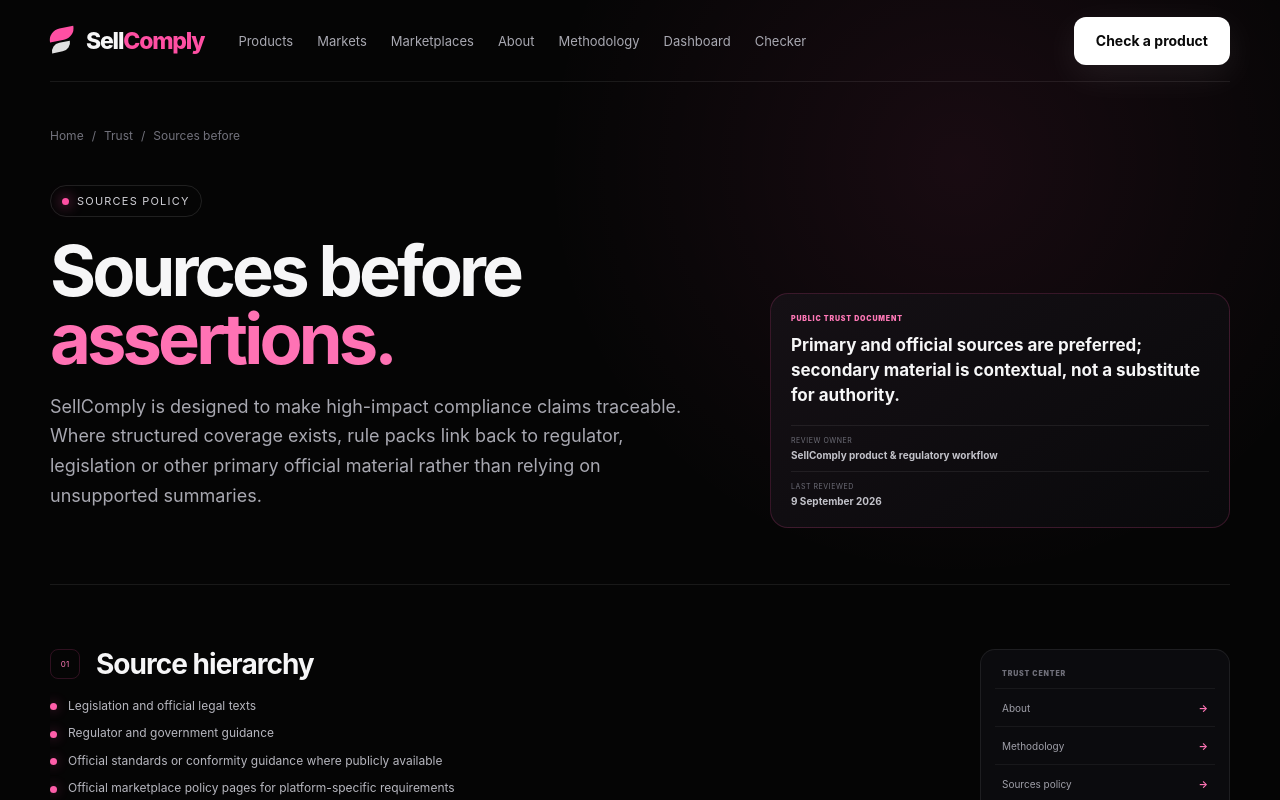
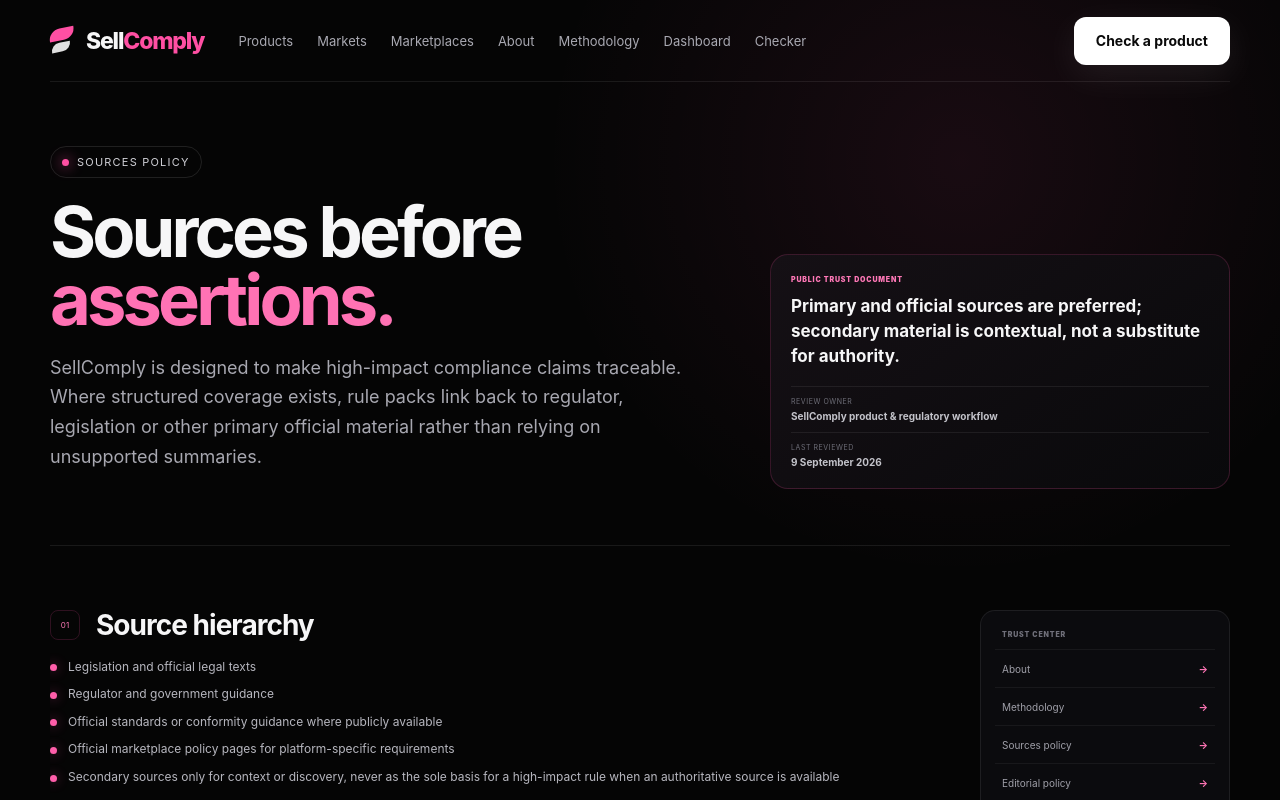
Before and after one commit to SviatF/sell-comply, a Next.js app: page /sources-policy in a window 1280 px wide. Shown: the top 800 px of the page. Built offline with nearby package versions, Linux system fonts and the light colour scheme.

Commit message:
seo: centralize trust breadcrumbs

```diff
--- a/app/components/TrustPolicyPage.tsx
+++ b/app/components/TrustPolicyPage.tsx
@@ -1,6 +1,8 @@
 import Link from "next/link";
 import type { ReactNode } from "react";
 import { SeoFooter, SeoHeader } from "@/app/components/SeoChrome";
+import SeoBreadcrumbs from "@/app/components/SeoBreadcrumbs";
+import { getCoreBreadcrumbs } from "@/lib/seo-breadcrumbs";
 
 export type TrustSection = {
   title: string;
@@ -10,6 +12,7 @@ export type TrustSection = {
 };
 
 type Props = {
+  path: string;
   eyebrow: string;
   title: string;
   accent?: string;
@@ -33,6 +36,7 @@ const trustLinks = [
 ] as const;
 
 export default function TrustPolicyPage({
+  path,
   eyebrow,
   title,
   accent,
@@ -46,9 +50,7 @@ export default function TrustPolicyPage({
     <div className="seo-page trust-page">
       <SeoHeader />
       <main className="seo-main trust-policy-main">
-        <div className="breadcrumbs">
-          <Link href="/">Home</Link><span>/</span><Link href="/about">Trust</Link><span>/</span><span>{title}</span>
-        </div>
+        <SeoBreadcrumbs items={getCoreBreadcrumbs(path)} />
 
         <section className="trust-policy-hero">
           <div>
```
